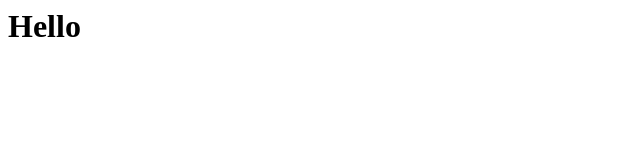
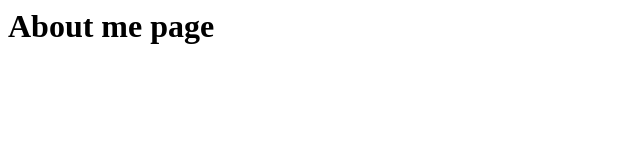
Before and after one commit to Moh2001-abd/My-first-repo, a plain HTML site: page about-me.html in a window 1280 px wide. Shown: the whole page, without its empty margins (0-640 px from the left). Drawn offline with Linux system fonts and the light colour scheme.

Commit message:
Edit About me

```diff
--- a/about-me.html
+++ b/about-me.html
@@ -7,7 +7,7 @@
 </head>
 <body>
     <h1>
-        Hello
+        About me page
     </h1>
 </body>
 </html>
```
